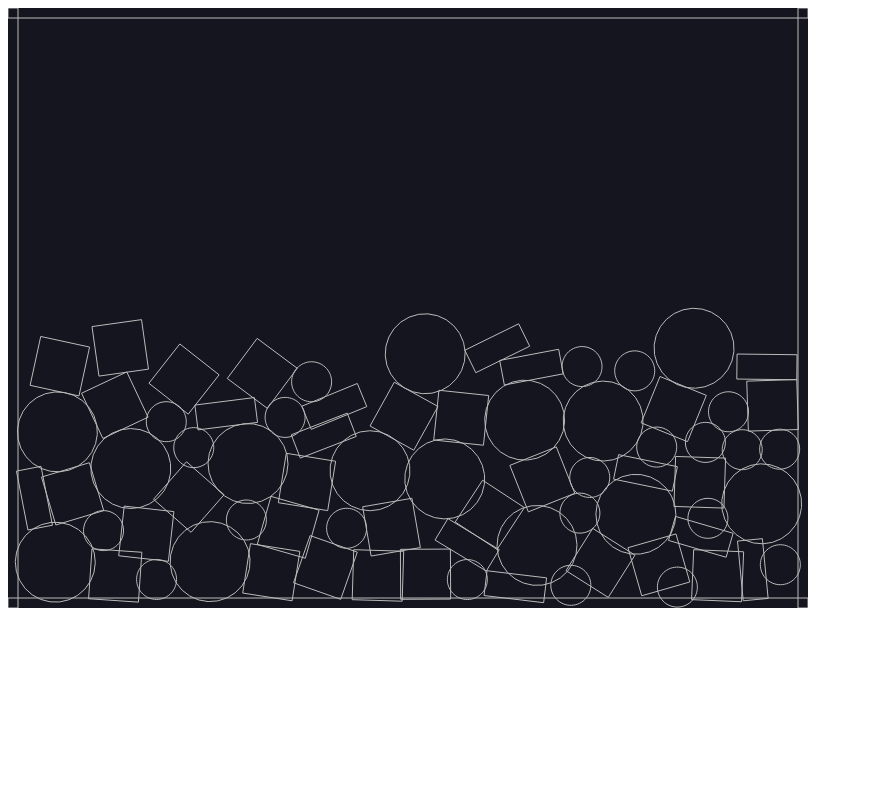
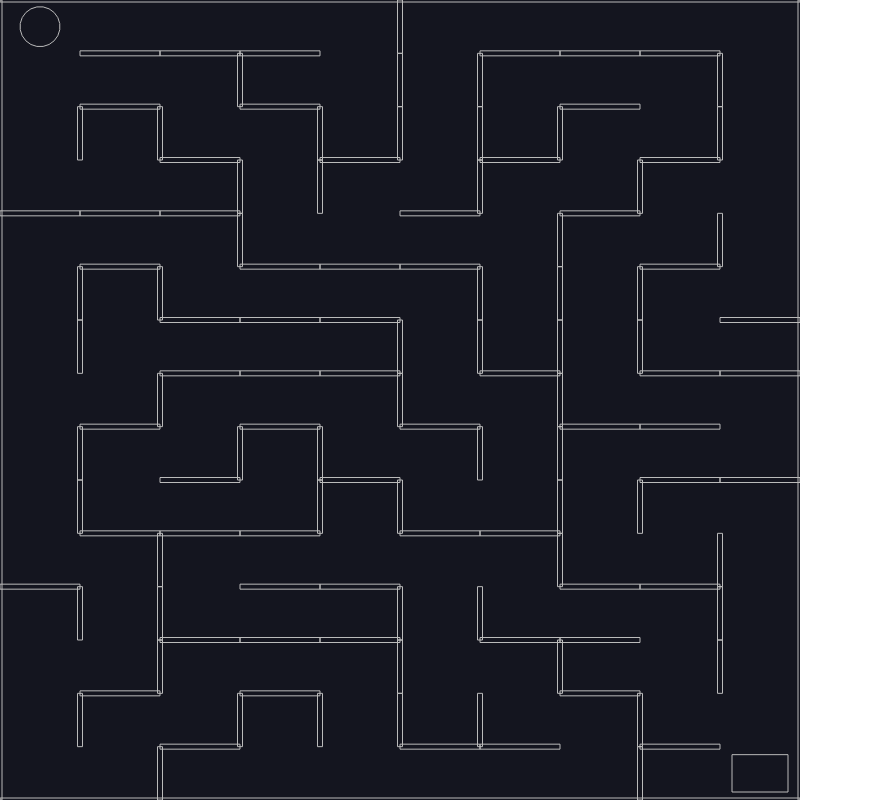
Before and after one commit to electrodrel/udemy-maze-game, a plain HTML site: page index.html in a window 1280 px wide. Shown: the whole page, without its empty margins (0-871 px from the left). Drawn offline with nearby package versions, Linux system fonts and the light colour scheme; animation ran at ten frames a second.

Commit message:
Added the maze, ball and the goal

```diff
--- a/index.html
+++ b/index.html
@@ -1,9 +1,40 @@
 <!DOCTYPE html>
 <html>
+
 <head>
     <script src="https://cdnjs.cloudflare.com/ajax/libs/matter-js/0.14.2/matter.min.js"></script>
+    <style>
+        body {
+            margin: 0;
+        }
+
+        .hidden {
+            display: none !important;
+        }
+
+        h1 {
+            color: white;
+            font-size: 36px;
+        }
+
+        .winner {
+            display: flex;
+            justify-content: center;
+            align-items: center;
+            position: absolute;
+            z-index: 1;
+            height: 100vh;
+            width: 100vw;
+        }
+    </style>
 </head>
+
 <body>
+    <div class="winner hidden">
+        <h1>You win!</h1>
+    </div>
+    <script src="mazegenerator.js"></script>
     <script src="index.js"></script>
 </body>
+
 </html>
--- a/index.js
+++ b/index.js
@@ -1,47 +1,146 @@
-const { Engine, Render, Runner, World, Bodies, MouseConstraint, Mouse } = Matter;
+const {
+  Engine,
+  Render,
+  Runner,
+  World,
+  Bodies,
+  MouseConstraint,
+  Mouse,
+  Body,
+  Events,
+} = Matter;
 
 const width = 800;
-const height = 600;
+const height = 800;
+
+const widthInUnits = 10;
+const heightInUnits = 15;
+
+const unitWidth = width / widthInUnits;
+const unitHeight = height / heightInUnits;
 
 const engine = Engine.create();
+engine.world.gravity.y = 0;
 const { world } = engine;
 const render = Render.create({
   element: document.body,
   engine: engine,
   options: {
     width,
-        height
-    }
+    height,
+  },
 });
 
 Render.run(render);
 Runner.run(Runner.create(), engine);
 
-World.add(world, MouseConstraint.create(engine, {
-        mouse: Mouse.create(render.canvas)
+World.add(
+  world,
+  MouseConstraint.create(engine, {
+    mouse: Mouse.create(render.canvas),
   })
 );
 
-const borders = [Bodies.rectangle(400, 0, 800, 20, { isStatic: true }),
-                 Bodies.rectangle(0, 300, 20, 600, { isStatic: true }),
-                 Bodies.rectangle(800, 300, 20, 600, { isStatic: true }),
-                 Bodies.rectangle(400, 600, 800, 20, { isStatic: true })]
+const borders = [
+  Bodies.rectangle(width / 2, 0, width, 4, { isStatic: true }),
+  Bodies.rectangle(width / 2, height, width, 4, { isStatic: true }),
+  Bodies.rectangle(0, height / 2, 4, height, { isStatic: true }),
+  Bodies.rectangle(width, height / 2, 4, height, { isStatic: true }),
+];
 World.add(world, borders);
 
-for (i = 0; i < 100; i++) {
-    let random = Math.floor(Math.random() * Math.floor(5));
-    switch (random) {
-      case 1:
-        World.add(world, Bodies.circle(Math.random() * width, Math.random() * height, 40));
+const { verticals, horizontals } = generate(widthInUnits, heightInUnits);
+
+horizontals.forEach((row, rowIndex) => {
+  row.forEach((open, columnIndex) => {
+    if (open) {
+      return;
+    }
+
+    const wall = Bodies.rectangle(
+      columnIndex * unitWidth + unitWidth / 2,
+      rowIndex * unitHeight + unitHeight,
+      unitWidth,
+      5,
+      {
+        label: "wall",
+        isStatic: true,
+      }
+    );
+    World.add(world, wall);
+  });
+});
+
+verticals.forEach((row, rowIndex) => {
+  row.forEach((open, columnIndex) => {
+    if (open) {
+      return;
+    }
+
+    const wall = Bodies.rectangle(
+      columnIndex * unitWidth + unitWidth,
+      rowIndex * unitHeight + unitHeight / 2,
+      5,
+      unitHeight,
+      {
+        label: "wall",
+        isStatic: true,
+      }
+    );
+    World.add(world, wall);
+  });
+});
+
+const goal = Bodies.rectangle(
+  width - unitWidth / 2,
+  height - unitHeight / 2,
+  unitWidth * 0.7,
+  unitHeight * 0.7,
+  {
+    label: "goal",
+    isStatic: true,
+  }
+);
+World.add(world, goal);
+
+const ball = Bodies.circle(unitWidth / 2, unitHeight / 2, unitWidth / 4, {
+  label: "ball",
+});
+World.add(world, ball);
+
+document.addEventListener("keydown", (event) => {
+  const { x, y } = ball.velocity;
+  switch (event.keyCode) {
+    case 87:
+      Body.setVelocity(ball, { x, y: y - 2 });
       break;
-      case 2:
-        World.add(world, Bodies.rectangle(Math.random() * width, Math.random() * height, 50, 50));
+    case 68:
+      Body.setVelocity(ball, { x: x + 2, y });
       break;
-      case 3:
-        World.add(world, Bodies.polygon(Math.random() * width, Math.random() * height, 60, 20));
-        break;
-      case 4:
-        World.add(world, Bodies.rectangle(Math.random() * width, Math.random() * height, 60, 25));
+    case 83:
+      Body.setVelocity(ball, { x, y: y + 2 });
+      breakl;
+    case 65:
+      Body.setVelocity(ball, { x: x - 2, y });
       break;
   }
+});
+
+Events.on(engine, "collisionStart", (event) => {
+  event.pairs.forEach((collision) => {
+    const labels = ["ball", "goal"];
+
+    if (
+      labels.includes(collision.bodyA.label) &&
+      labels.includes(collision.bodyB.label)
+    ) {
+      world.gravity.y = 1;
+      world.bodies.forEach((body) => {
+        if (body.label === "wall") {
+          Body.setStatic(body, false);
         }
+      });
+      document.querySelector('.winner').classList.remove('hidden');
+    }
+  });
+});
--- a/mazegenerator.js
+++ b/mazegenerator.js
@@ -1,6 +1,84 @@
 const generate = (width, height) => {
-    const cells = new Array(height);
-    for (i = 0; i < width; i++) {
-        cells[i] = new Array(width).map((value, index));
+  const grid = Array(height)
+    .fill(null)
+    .map(() => Array(width).fill(false));
+
+  const verticals = Array(height)
+    .fill(null)
+    .map(() => Array(width - 1).fill(false));
+
+  const horizontals = Array(height - 1)
+    .fill(null)
+    .map(() => Array(width).fill(false));
+
+  const startRow = Math.floor(Math.random() * height);
+  const startColumn = Math.floor(Math.random() * width);
+
+  const shuffle = (arr) => {
+    let counter = arr.length;
+
+    while (counter > 0) {
+      const index = Math.floor(Math.random() * counter);
+      counter--;
+      const temp = arr[counter];
+      arr[counter] = arr[index];
+      arr[index] = temp;
     }
-}
+
+    return arr;
+  };
+
+  const traverse = (row, column) => {
+    if (grid[row][column]) {
+      return;
+    }
+    grid[row][column] = true;
+
+    const cellNeighbors = shuffle([
+      [row - 1, column, "up"],
+      [row, column + 1, "right"],
+      [row + 1, column, "down"],
+      [row, column - 1, "left"],
+    ]);
+
+    for (let neightbor of cellNeighbors) {
+      const [nextRow, nextColumn, direction] = neightbor;
+      if (
+        nextRow < 0 ||
+        nextRow >= height ||
+        nextColumn < 0 ||
+        nextColumn >= width
+      ) {
+        continue;
+      }
+
+      if (grid[nextRow][nextColumn]) {
+        continue;
+      }
+
+      switch (direction) {
+        case "left":
+          verticals[row][column - 1] = true;
+          break;
+        case "right":
+          verticals[row][column] = true;
+          break;
+        case "up":
+          horizontals[row - 1][column] = true;
+          break;
+        case "down":
+          horizontals[row][column] = true;
+          break;
+      }
+
+      traverse(nextRow, nextColumn);
+    }
+  };
+
+  traverse(startRow, startColumn);
+
+  return {
+    verticals,
+    horizontals,
+  };
+};
```
Lines whose indentation alone changed are shown as unchanged.
